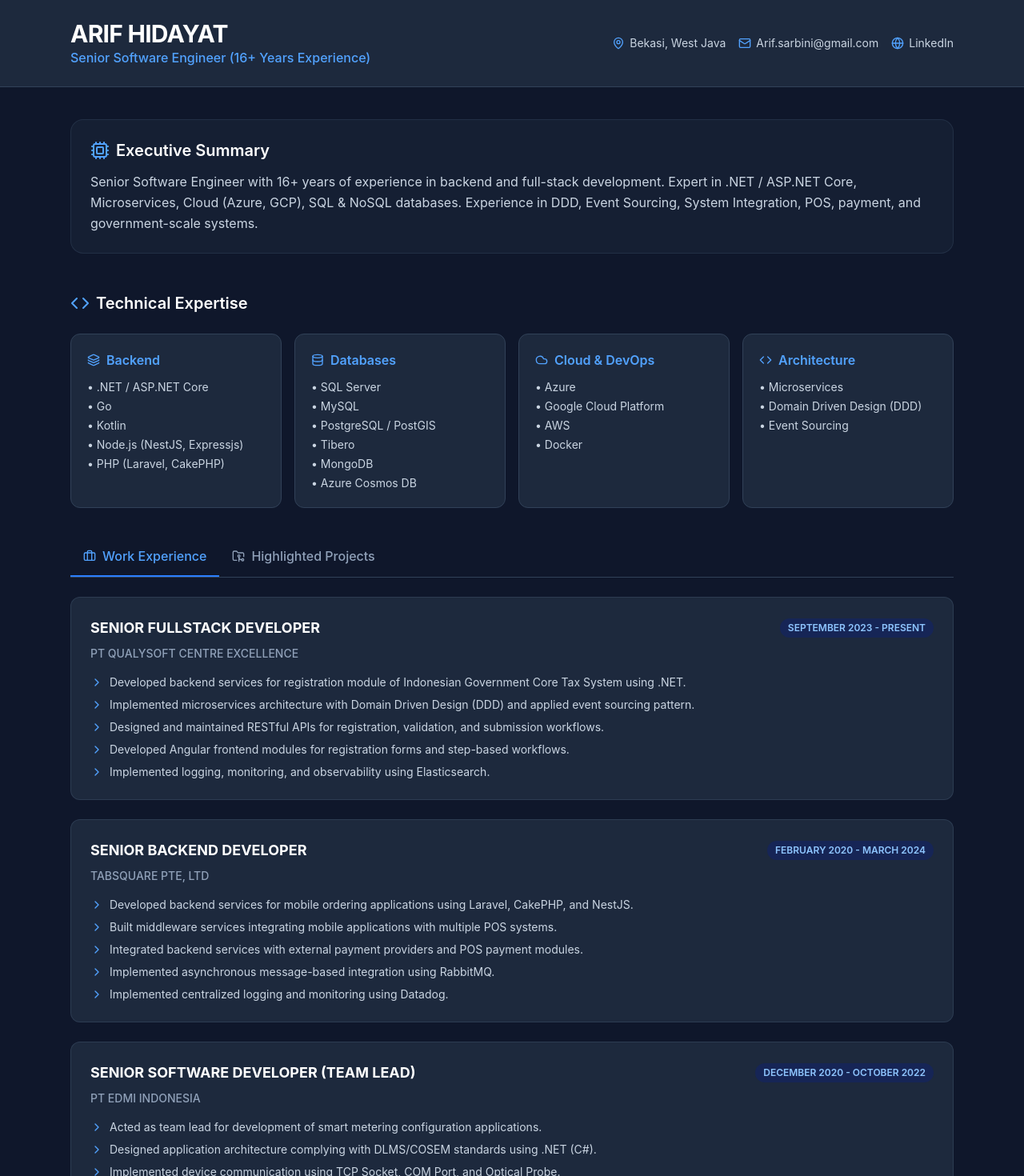
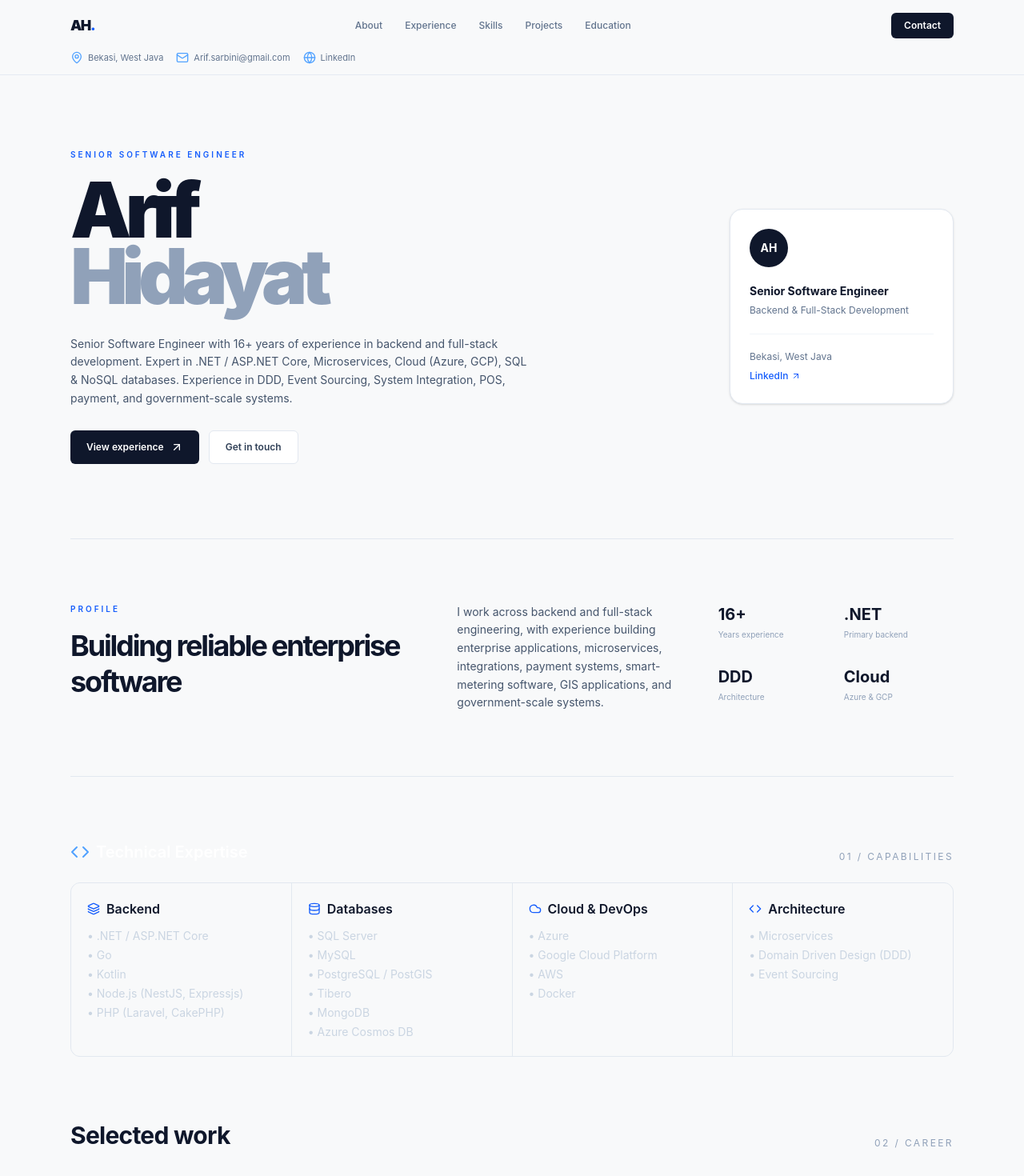
Before and after one commit to abushaista/abushaista.github.io, a React (Vite) app: page / in a window 1280 px wide. Shown: the top 1470 px of the page at 80% size. Built offline with nearby package versions, Linux system fonts and the light colour scheme.

Commit message:
fix: update styles and structure for improved UI consistency

```diff
--- a/src/components/atoms/Tag.tsx
+++ b/src/components/atoms/Tag.tsx
@@ -1,3 +1,3 @@
 export function Tag({ children }: { children: string }) {
-  return <span className="rounded bg-slate-700 px-2 py-0.5 text-xs text-slate-300">{children}</span>;
+  return <span className="rounded-full bg-slate-100 px-2.5 py-1 text-[11px] font-medium text-slate-600">{children}</span>;
 }
--- a/src/components/molecules/ExperienceCard.tsx
+++ b/src/components/molecules/ExperienceCard.tsx
@@ -3,16 +3,16 @@ import type { Experience } from '../../data/portfolio';
 
 export function ExperienceCard({ experience }: { experience: Experience }) {
   return (
-    <article className="rounded-xl border border-slate-700/80 bg-slate-800 p-6 transition hover:border-slate-600">
+    <article className="border-b border-slate-200 py-7 first:pt-0">
       <div className="mb-2 flex flex-col justify-between md:flex-row md:items-center">
-        <h3 className="text-lg font-bold text-white">{experience.role}</h3>
-        <span className="mt-1 w-fit rounded-full bg-blue-950 px-2.5 py-1 text-xs font-semibold text-blue-300 md:mt-0">{experience.period}</span>
+        <h3 className="text-lg font-bold text-slate-900">{experience.role}</h3>
+        <span className="mt-1 w-fit text-[11px] font-semibold uppercase tracking-wider text-blue-600 md:mt-0">{experience.period}</span>
       </div>
-      <h4 className="mb-4 text-sm font-medium text-slate-400">{experience.company}</h4>
-      <ul className="space-y-2 text-sm text-slate-300">
+      <h4 className="mb-4 text-sm font-medium text-slate-500">{experience.company}</h4>
+      <ul className="space-y-2 text-sm leading-relaxed text-slate-600">
         {experience.details.map((detail) => (
           <li key={detail} className="flex items-start gap-2">
-            <ChevronRight className="mt-0.5 h-4 w-4 shrink-0 text-blue-400" />
+            <ChevronRight className="mt-0.5 h-4 w-4 shrink-0 text-blue-600" />
             <span>{detail}</span>
           </li>
         ))}
--- a/src/components/molecules/SkillCard.tsx
+++ b/src/components/molecules/SkillCard.tsx
@@ -8,9 +8,9 @@ type SkillCardProps = {
 
 export function SkillCard({ icon: Icon, title, skills }: SkillCardProps) {
   return (
-    <div className="rounded-xl border border-slate-700 bg-slate-800 p-5">
-      <h3 className="mb-3 flex items-center gap-2 font-semibold text-blue-400">
-        <Icon className="h-4 w-4" />
+    <div className="bg-[#f8f9fa] p-5 transition hover:bg-white">
+      <h3 className="mb-3 flex items-center gap-2 font-semibold text-slate-900">
+        <Icon className="h-4 w-4 text-blue-600" />
         {title}
       </h3>
       <ul className="space-y-1 text-sm text-slate-300">
--- a/src/components/organisms/PortfolioTabs.tsx
+++ b/src/components/organisms/PortfolioTabs.tsx
@@ -12,10 +12,14 @@ export function PortfolioTabs() {
   ];
 
   return (
-    <section>
-      <div className="flex border-b border-slate-700">
+    <section id="experience">
+      <div className="mb-8 flex items-end justify-between">
+        <h2 className="text-3xl font-bold tracking-tight text-slate-900">Selected work</h2>
+        <span className="hidden text-xs uppercase tracking-[0.2em] text-slate-400 md:block">02 / Career</span>
+      </div>
+      <div id="projects" className="flex border-b border-slate-200">
         {tabs.map(({ id, label, icon: Icon }) => (
-          <button key={id} onClick={() => setActiveTab(id)} className={`flex items-center gap-2 border-b-2 px-4 pb-3 font-medium transition ${activeTab === id ? 'border-blue-500 text-blue-400' : 'border-transparent text-slate-400 hover:text-slate-200'}`}>
+          <button key={id} onClick={() => setActiveTab(id)} className={`mr-6 flex items-center gap-2 border-b-2 px-1 pb-3 text-sm font-semibold transition ${activeTab === id ? 'border-slate-900 text-slate-900' : 'border-transparent text-slate-400 hover:text-slate-700'}`}>
             <Icon className="h-4 w-4" /> {label}
           </button>
         ))}
--- a/src/components/organisms/SiteHeader.tsx
+++ b/src/components/organisms/SiteHeader.tsx
@@ -4,17 +4,22 @@ import { profile } from '../../data/portfolio';
 
 export function SiteHeader() {
   return (
-    <header className="sticky top-0 z-50 border-b border-slate-700 bg-slate-800">
-      <div className="mx-auto flex max-w-6xl flex-col items-center justify-between gap-4 px-6 py-6 md:flex-row">
-        <div>
-          <h1 className="text-3xl font-bold tracking-tight text-white">{profile.name}</h1>
-          <p className="font-medium text-blue-400">Senior Software Engineer (16+ Years Experience)</p>
-        </div>
-        <div className="flex flex-wrap gap-4 text-sm text-slate-300">
-          <ContactItem icon={MapPin}>{profile.location}</ContactItem>
-          <ContactItem icon={Mail} href={`mailto:${profile.email}`}>{profile.email}</ContactItem>
-          <ContactItem icon={Globe} href={profile.linkedin}>LinkedIn</ContactItem>
-        </div>
+    <header className="sticky top-0 z-50 border-b border-slate-200/80 bg-[#f8f9fa]/90 backdrop-blur">
+      <div className="mx-auto flex max-w-6xl items-center justify-between px-6 py-4">
+        <a href="#top" className="text-lg font-black tracking-[-0.08em] text-slate-900">AH<span className="text-blue-600">.</span></a>
+        <nav className="hidden items-center gap-7 text-xs font-medium text-slate-500 md:flex">
+          <a href="#about" className="transition hover:text-slate-900">About</a>
+          <a href="#experience" className="transition hover:text-slate-900">Experience</a>
+          <a href="#skills" className="transition hover:text-slate-900">Skills</a>
+          <a href="#projects" className="transition hover:text-slate-900">Projects</a>
+          <a href="#education" className="transition hover:text-slate-900">Education</a>
+        </nav>
+        <a href={`mailto:${profile.email}`} className="rounded-md bg-slate-900 px-4 py-2 text-xs font-semibold text-white transition hover:bg-blue-600">Contact</a>
+      </div>
+      <div className="mx-auto hidden max-w-6xl items-center gap-4 px-6 pb-3 text-[11px] text-slate-500 md:flex">
+        <ContactItem icon={MapPin}>{profile.location}</ContactItem>
+        <ContactItem icon={Mail} href={`mailto:${profile.email}`}>{profile.email}</ContactItem>
+        <ContactItem icon={Globe} href={profile.linkedin}>LinkedIn</ContactItem>
       </div>
     </header>
   );
--- a/src/components/organisms/SkillsSection.tsx
+++ b/src/components/organisms/SkillsSection.tsx
@@ -5,9 +5,12 @@ import { skills } from '../../data/portfolio';
 
 export function SkillsSection() {
   return (
-    <section>
-      <SectionTitle icon={Code} className="mb-6 text-2xl font-bold">Technical Expertise</SectionTitle>
-      <div className="grid grid-cols-1 gap-4 md:grid-cols-2 lg:grid-cols-4">
+    <section id="skills">
+      <div className="mb-6 flex items-end justify-between">
+        <SectionTitle icon={Code} className="text-2xl font-bold">Technical Expertise</SectionTitle>
+        <span className="hidden text-xs uppercase tracking-[0.2em] text-slate-400 md:block">01 / Capabilities</span>
+      </div>
+      <div className="grid grid-cols-1 gap-px overflow-hidden rounded-xl border border-slate-200 bg-slate-200 md:grid-cols-2 lg:grid-cols-4">
         <SkillCard icon={Layers} title="Backend" skills={skills.backend} />
         <SkillCard icon={Database} title="Databases" skills={skills.databases} />
         <SkillCard icon={Cloud} title="Cloud & DevOps" skills={skills.cloud} />
--- a/src/components/templates/PortfolioTemplate.tsx
+++ b/src/components/templates/PortfolioTemplate.tsx
@@ -1,4 +1,4 @@
-import { Cpu, GraduationCap } from 'lucide-react';
+import { ArrowUpRight, GraduationCap } from 'lucide-react';
 import { SectionTitle } from '../atoms/SectionTitle';
 import { SiteHeader } from '../organisms/SiteHeader';
 import { SkillsSection } from '../organisms/SkillsSection';
@@ -7,25 +7,56 @@ import { profile } from '../../data/portfolio';
 
 export function PortfolioTemplate() {
   return (
-    <div className="min-h-screen bg-slate-900 font-sans text-slate-100">
+    <div id="top" className="min-h-screen bg-[#f8f9fa] font-sans text-slate-900">
       <SiteHeader />
-      <main className="mx-auto max-w-6xl space-y-12 px-6 py-10">
-        <section className="rounded-2xl border border-slate-700/50 bg-slate-800/50 p-6">
-          <SectionTitle icon={Cpu} className="mb-3">Executive Summary</SectionTitle>
-          <p className="leading-relaxed text-slate-300">{profile.summary}</p>
+      <main className="mx-auto max-w-6xl px-6">
+        <section id="about" className="grid min-h-[580px] items-center gap-12 border-b border-slate-200 py-20 md:grid-cols-[1fr_280px]">
+          <div>
+            <p className="mb-5 text-[10px] font-semibold uppercase tracking-[0.3em] text-blue-600">Senior Software Engineer</p>
+            <h1 className="max-w-3xl text-7xl font-black leading-[0.86] tracking-[-0.08em] text-slate-900 sm:text-8xl">
+              Arif<br /><span className="text-slate-400">Hidayat</span>
+            </h1>
+            <p className="mt-8 max-w-xl text-sm leading-relaxed text-slate-600">{profile.summary}</p>
+            <div className="mt-7 flex flex-wrap gap-3">
+              <a href="#experience" className="inline-flex items-center gap-2 rounded-md bg-slate-900 px-5 py-3 text-xs font-semibold text-white transition hover:bg-blue-600">View experience <ArrowUpRight className="h-4 w-4" /></a>
+              <a href={`mailto:${profile.email}`} className="rounded-md border border-slate-200 bg-white px-5 py-3 text-xs font-semibold text-slate-700 transition hover:border-slate-400">Get in touch</a>
+            </div>
+          </div>
+          <aside className="rounded-2xl border border-slate-200 bg-white p-6 shadow-sm">
+            <div className="flex h-12 w-12 items-center justify-center rounded-full bg-slate-900 text-sm font-bold text-white">AH</div>
+            <p className="mt-5 text-sm font-bold">Senior Software Engineer</p>
+            <p className="mt-1 text-xs leading-relaxed text-slate-500">Backend &amp; Full-Stack Development</p>
+            <div className="my-5 border-t border-slate-100" />
+            <p className="text-xs text-slate-500">{profile.location}</p>
+            <a href={profile.linkedin} target="_blank" rel="noreferrer" className="mt-2 inline-flex items-center gap-1 text-xs font-medium text-blue-600">LinkedIn <ArrowUpRight className="h-3 w-3" /></a>
+          </aside>
         </section>
-        <SkillsSection />
-        <PortfolioTabs />
-        <section className="rounded-xl border border-slate-700/50 bg-slate-800/30 p-6">
-          <SectionTitle icon={GraduationCap} className="mb-4">Education</SectionTitle>
-          <h3 className="font-semibold text-slate-200">Bachelor&apos;s Degree in Information Technology (Informatics)</h3>
-          <p className="text-sm text-slate-400">Universitas Islam Indonesia • 2001 - 2007</p>
-          <p className="mt-1 text-sm text-slate-400">GPA: 3.0 / 4.0</p>
+        <section className="grid gap-10 border-b border-slate-200 py-20 md:grid-cols-[1fr_1.4fr]">
+          <div>
+            <p className="mb-4 text-[10px] font-semibold uppercase tracking-[0.3em] text-blue-600">Profile</p>
+            <h2 className="max-w-md text-4xl font-bold leading-tight tracking-[-0.06em]">Building reliable enterprise software</h2>
+          </div>
+          <div className="grid gap-8 sm:grid-cols-2">
+            <p className="text-sm leading-relaxed text-slate-600">I work across backend and full-stack engineering, with experience building enterprise applications, microservices, integrations, payment systems, smart-metering software, GIS applications, and government-scale systems.</p>
+            <div className="grid grid-cols-2 gap-5 text-sm">
+              <div><strong className="text-xl">16+</strong><span className="mt-1 block text-[10px] text-slate-400">Years experience</span></div>
+              <div><strong className="text-xl">.NET</strong><span className="mt-1 block text-[10px] text-slate-400">Primary backend</span></div>
+              <div><strong className="text-xl">DDD</strong><span className="mt-1 block text-[10px] text-slate-400">Architecture</span></div>
+              <div><strong className="text-xl">Cloud</strong><span className="mt-1 block text-[10px] text-slate-400">Azure &amp; GCP</span></div>
+            </div>
+          </div>
         </section>
+        <div className="space-y-20 py-20">
+          <SkillsSection />
+          <PortfolioTabs />
+          <section id="education" className="border-t border-slate-200 pt-8">
+            <SectionTitle icon={GraduationCap} className="mb-6 text-2xl font-bold">Education</SectionTitle>
+            <h3 className="font-semibold text-slate-900">Bachelor&apos;s Degree in Information Technology (Informatics)</h3>
+            <p className="mt-1 text-sm text-slate-500">Universitas Islam Indonesia • 2001 - 2007 • GPA: 3.0 / 4.0</p>
+          </section>
+        </div>
       </main>
-      <footer className="border-t border-slate-800 py-6 text-center text-xs text-slate-500">
-        <p>© {new Date().getFullYear()} Arif Hidayat. Built with React &amp; Vite.</p>
-      </footer>
+      <footer className="border-t border-slate-200 py-8 text-center text-xs text-slate-400">© {new Date().getFullYear()} Arif Hidayat. Built with React &amp; Vite.</footer>
     </div>
   );
 }
```
Also changed, not shown: src/components/molecules/ProjectCard.tsx (+6 -6 lines).
